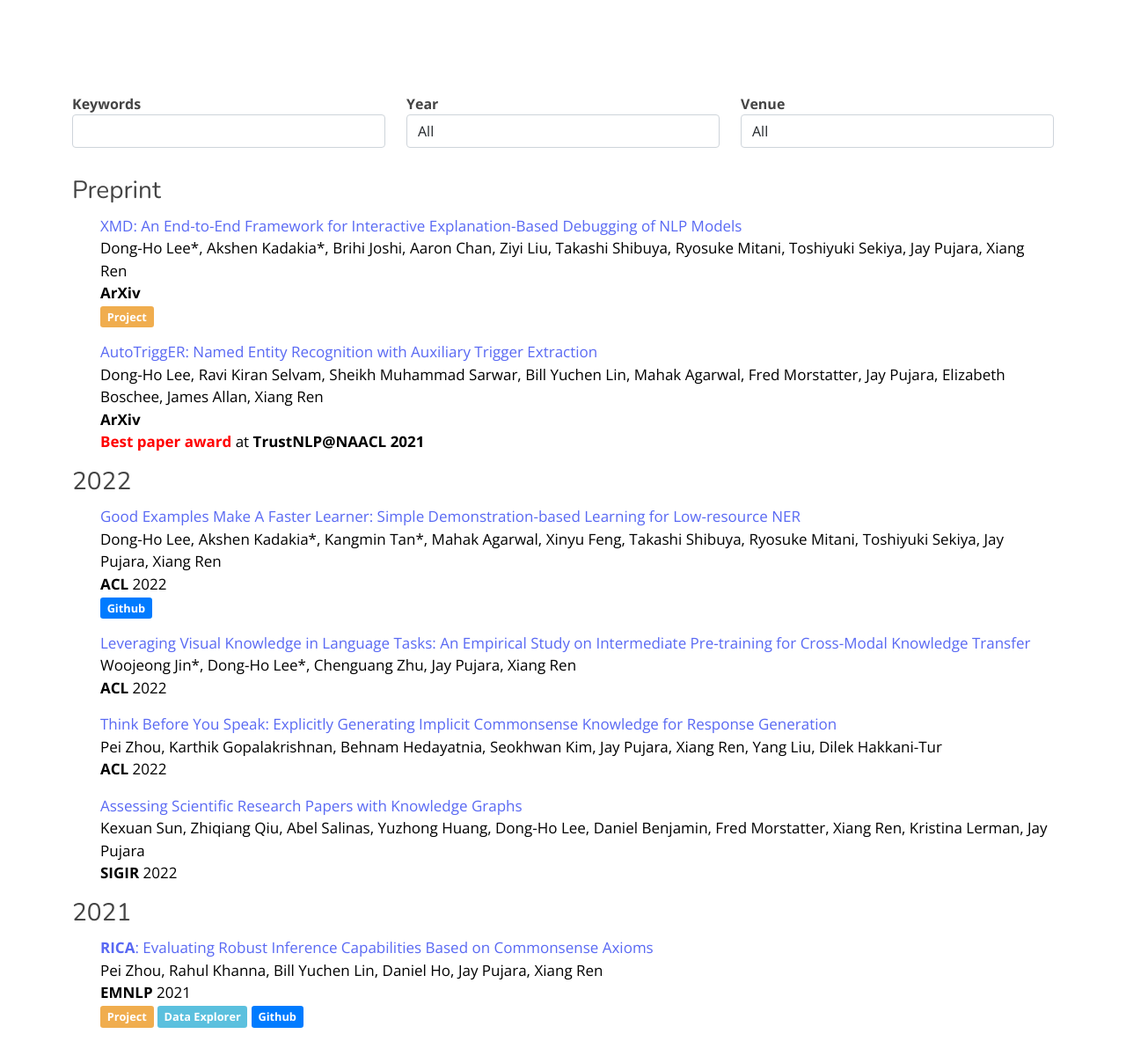
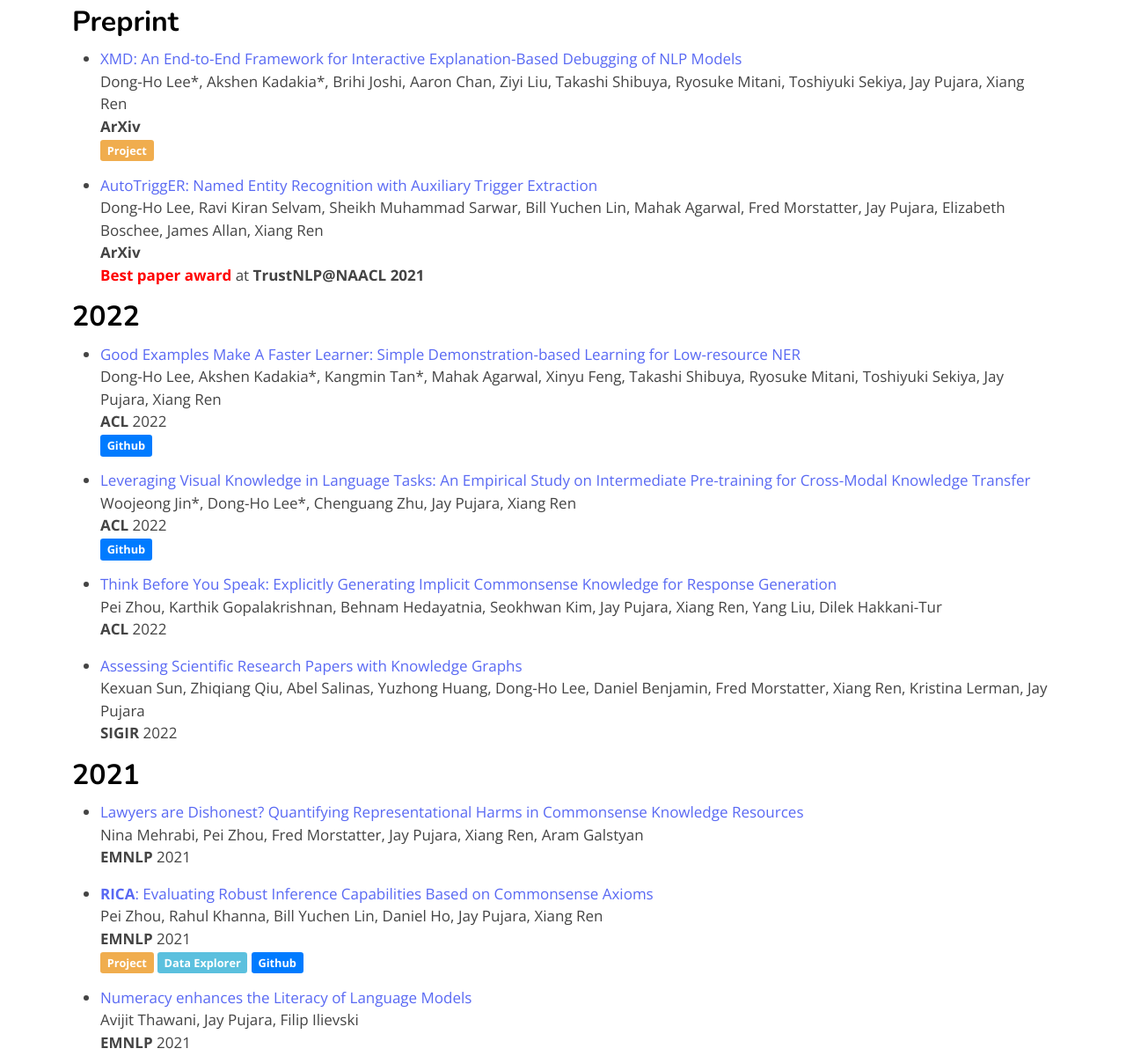
Before and after one commit to jauntslab/jauntslab.github.io, a plain HTML site: page publication.html in a window 1280 px wide. Shown: the part 94-1294 px from the top of the page at 88% size. Drawn offline with nearby package versions, Linux system fonts and the light colour scheme; files whose address does not match are found by name.

Commit message:
Update publication.html

```diff
--- a/publication.html
+++ b/publication.html
@@ -65,12 +65,12 @@
   <!-- ======= About Section ======= -->
   <section id="publication" class="publication">
    <!--edit pub data here; pub data will be processed and indexed by js. This element is invisible and pub data will be rendered in another element-->
-   <div class="container" style="display: none;">
+   <div class="container">
       <!--title, name, and affliation-->
       <div class="row pubs" id="pub_list">
          <div class="col-12">
             <div class="content">
-              <h2 data-aos="fade-up"><b style="color: #3597d4">Preprint</b></h2>
+              <h2 data-aos="fade-up"><b style="color: black">Preprint</b></h2>
               <ul>
                   <li>
                      <p>
@@ -96,7 +96,7 @@
             </div>
 
             <div class="content">
-               <h2><b style="color: #3597d4">2022</b></h2>
+               <h2><b style="color: black">2022</b></h2>
                <ul>
                    <li>
                      <p>
@@ -118,8 +118,8 @@
                         </a>
                         <br>Woojeong Jin*, Dong-Ho Lee*, Chenguang Zhu, Jay Pujara, Xiang Ren<br/>
                         <b>ACL</b> 2022 <br>
-<!--                        <a class="icon code label label-info" href="https://github.com/INK-USC/fewNER"-->
-<!--                           target="_blank">Github</a>-->
+                        <a class="icon code label label-info" href="https://github.com/INK-USC/CMKT"
+                           target="_blank">Github</a>
                         <meta title="Leveraging Visual Knowledge in Language Tasks: An Empirical Study on Intermediate Pre-training for Cross-Modal Knowledge Transfer"
                            venue="ACL" year="2022" />
                       </p>
@@ -154,8 +154,19 @@
             </div>
 
             <div class="content">
-               <h2><b style="color: #3597d4">2021</b></h2>
+               <h2><b style="color: black">2021</b></h2>
                <ul>
+                   <li>
+                        <p>
+                            <a class="pub_title" href="https://arxiv.org/abs/2103.11320" target="_blank">
+                               Lawyers are Dishonest? Quantifying Representational Harms in Commonsense Knowledge Resources
+                            </a>
+                            <br>Nina Mehrabi, Pei Zhou, Fred Morstatter, Jay Pujara, Xiang Ren, Aram Galstyan<br/>
+                            <b>EMNLP</b> 2021 <br>
+                            <meta title="Lawyers are Dishonest? Quantifying Representational Harms in Commonsense Knowledge Resources"
+                               venue="EMNLP" year="2021" />
+                        </p>
+                 </li>
                    <li>
                      <p>
                         <a class="pub_title" href="https://arxiv.org/abs/2005.00782" target="_blank">
@@ -171,7 +182,44 @@
                            target="_blank">Github</a>
                         <meta title="RICA: Evaluating Robust Inference Capabilities Based on Commonsense Axioms"
                            venue="EMNLP" year="2021" />
-                      </p>
+                    </p>
+                  </li>
+                <li>
+                     <p>
+                        <a class="pub_title" href="https://aclanthology.org/2021.emnlp-main.557/" target="_blank">
+                           Numeracy enhances the Literacy of Language Models
+                        </a>
+                        <br>Avijit Thawani, Jay Pujara, Filip Ilievski<br/>
+                        <b>EMNLP</b> 2021 <br>
+                        <meta title="Numeracy enhances the Literacy of Language Models"
+                           venue="EMNLP" year="2021" />
+                    </p>
+                  </li>
+                  <li>
+                     <p>
+                        <a class="pub_title" href="https://arxiv.org/abs/2104.09574" target="_blank">
+                           Probing Commonsense Explanation in Dialogue Response Generation
+                        </a>
+                        <br>Pei Zhou, Pegah Jandaghi, Hyundong Cho, Bill Yuchen Lin, Jay Pujara, Xiang Ren<br/>
+                        Findings of <b>EMNLP</b> 2021 <br>
+                        <a class="icon project label label-info" href="https://sites.google.com/usc.edu/cedar"
+                           target="_blank">Project</a>
+                        <meta title="Probing Commonsense Explanation in Dialogue Response Generation"
+                           venue="EMNLP" year="2021" />
+                    </p>
+                  </li>
+                 <li>
+                     <p>
+                        <a class="pub_title" href="https://arxiv.org/abs/2109.04053" target="_blank">
+                           Table-based Fact Verification With Salience-aware Learning
+                        </a>
+                        <br>Fei Wang, Kexuan Sun, Jay Pujara, Pedro Szekely, Muhao Chen<br/>
+                        Findings of <b>EMNLP</b> 2021 <br>
+                        <a class="icon code label label-info" href="https://github.com/luka-group/salience-aware-learning"
+                           target="_blank">Github</a>
+                        <meta title="Table-based Fact Verification With Salience-aware Learning"
+                           venue="EMNLP" year="2021" />
+                    </p>
                   </li>
                </ul>
             </div>
@@ -180,52 +228,6 @@
    </div>
   </section>
   </main>
-   <!--actual rendering of pub data-->
-   <div class="container pubs" id="app" v-cloak>
-      <div class="row" style="margin-bottom: 2rem;">
-         <div class="col">
-            <div class="filter">
-               <b><i aria-hidden="true" class="fa fa-filter"></i></b>
-            </div>
-            <div class="filter">
-               <b>Keywords</b>
-            </div>
-            <div class="filter">
-               <input class="form-control" type="text" v-model="title_filter" />
-            </div>
-         </div>
-         <div class="col">
-            <div class="filter">
-               <b>Year</b>
-            </div>
-            <div class="filter">
-               <select class="form-control" v-model="year_filter">
-                  <option v-bind:value="year" v-for="year in all_years"> {{ year?year: "All" }} </option>
-               </select>
-            </div>
-         </div>
-         <div class="col">
-            <div class="filter">
-               <b>Venue</b>
-            </div>
-            <div class="filter">
-               <select class="form-control" v-model="conf_filter">
-                  <option v-bind:value="venue" v-for="venue in all_venues"> {{ venue?venue: "All" }} </option>
-               </select>
-            </div>
-         </div>
-      </div>
-      <div class="row" v-for="year_pubs in filtered_pubs_by_year">
-         <div class="col-12">
-            <h3>{{ year_pubs[0] }}</h3>
-            <ul>
-               <li style="list-style-type: none; " v-for="pub in year_pubs[1]">
-                  <span v-html="pub.raw"></span>
-               </li>
-            </ul>
-         </div>
-      </div>
-   </div>
 </body>
     <!-- ======= Footer ======= -->
   <footer id="footer" class="footer">
@@ -253,111 +255,3 @@
 <script src="https://code.jquery.com/jquery-1.12.4.min.js"></script>
 <script src="assets/js/bootstrap.min.js "></script>
 <script src="https://cdn.jsdelivr.net/npm/vue/dist/vue.js"></script>
-
-<script>
-   const capitalize = (s) => {
-      if (typeof s !== 'string') return ''
-      return s.charAt(0).toUpperCase() + s.slice(1)
-   }
-
-
-   var vue_data = {
-      'pub_data': [],
-      'conf_filter': "All",
-      'year_filter': "All",
-      'title_filter': "",
-   }
-
-   function build_vue_data_from_elements(data_dst) {
-      var eles = document.getElementById("pub_list").getElementsByTagName('li');
-      for (var i = 0; i < eles.length; ++i) {
-         var list_item = eles[i];
-         var meta_info = list_item.getElementsByTagName('meta')[0]
-         var title = meta_info.getAttribute('title')
-         var year = meta_info.getAttribute('year')
-         var venue = meta_info.getAttribute('venue')
-         var pub_record = {
-            'year': capitalize(year),
-            'venue': venue,
-            'title': title,
-            'raw': list_item.innerHTML
-         }
-         data_dst.push(pub_record)
-      }
-   }
-
-   build_vue_data_from_elements(vue_data.pub_data);
-
-
-   var app = new Vue({
-      el: '#app',
-      data: vue_data,
-      computed: {
-         'filted_pubs': function () {
-            var pubs = []
-            this.pub_data.forEach(function (item, index) {
-               var flg = true
-               if (this.title_filter) {
-                  if (!item.title.toLowerCase().includes(this.title_filter.toLowerCase())) {
-                     flg = false
-                  }
-               }
-               if (this.conf_filter != "All" && flg) {
-                  if (item.venue != null && item.venue.toLowerCase() != this.conf_filter.toLowerCase()) {
-                     flg = false
-                  }
-               }
-               if (this.year_filter != "All" && flg) {
-                  if (item.year != this.year_filter) {
-                     flg = false
-                  }
-               }
-               if (flg) {
-                  pubs.push(item)
-               }
-            }, this)
-            return pubs
-         },
-         'filtered_pubs_by_year': function () {
-            var pubs = {}
-            this.filted_pubs.forEach(function (item, index) {
-               var year = item.year
-               if (!(year in pubs)) {
-                  pubs[year] = []
-               }
-               pubs[year].push(item)
-            }, this)
-            var pubarr = []
-            for (var key in pubs) {
-               pubarr.push([key, pubs[key]])
-            }
-            pubarr.sort(function compare(kv1, kv2) {
-               var v1 = kv1[0]
-               var v2 = kv2[0]
-               if (v1.toLowerCase() == 'preprint') {
-                  v1 = 10000
-               }
-               if (v2.toLowerCase() == 'preprint') {
-                  v2 = 10000
-               }
-               return v2 - v1
-            })
-            return pubarr
-         },
-         'all_venues': function () {
-            var arr = ["All", 'ACL', 'EMNLP', 'ICLR', 'KDD', 'NAACL', 'NeurIPS', 'WWW', 'SIGIR']
-            return arr
-         },
-         'all_years': function () {
-            var arr = ["All"]
-            for (var item of this.pub_data) {
-               if (!(arr.includes(item.year)))
-                  arr.push(item.year)
-            }
-            return arr
-         }
-      }
-   })
-
-
-</script>
```
